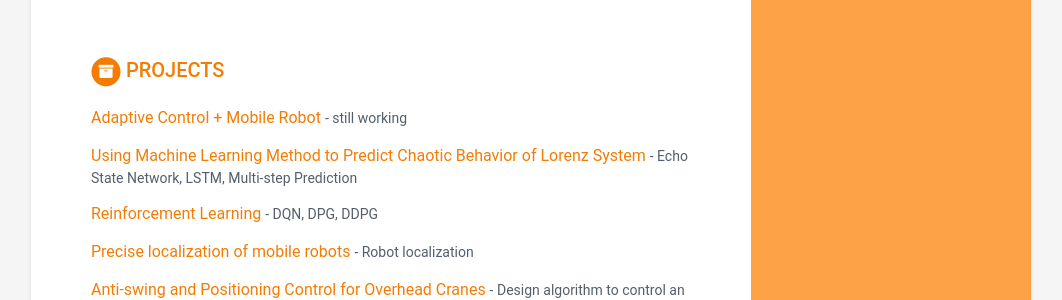
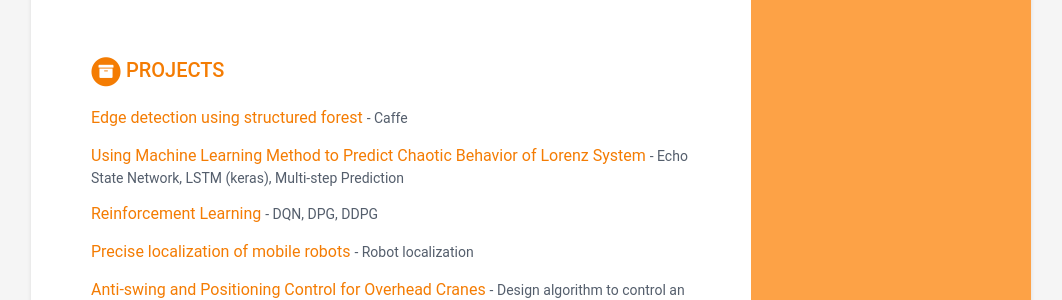
Before and after one commit to jiegenghua/MiZhou-cv, a Jekyll site: the page built from index.html, in a window 1280 px wide. Shown: the part 1044-1344 px from the top of the page, without its empty margins (109-1171 px from the left). Built offline with Jekyll 4.4.1, drawn with Linux system fonts in a browser that asks for light colours.

Commit message:
Update data.yml

```diff
--- a/_data/data.yml
+++ b/_data/data.yml
@@ -102,13 +102,13 @@ projects:
     title: Projects
 
     assignments:
-      - title: Adaptive Control + Mobile Robot
+      - title: Edge detection using structured forest
         #link: "#hook"
-        tagline: "still working"
+        tagline: Caffe
 
       - title: Using Machine Learning Method to Predict Chaotic Behavior of Lorenz System
         #link: "#"
-        tagline: Echo State Network, LSTM, Multi-step Prediction
+        tagline: Echo State Network, LSTM (keras), Multi-step Prediction
 
       - title: Reinforcement Learning
         #link: "#"
```
